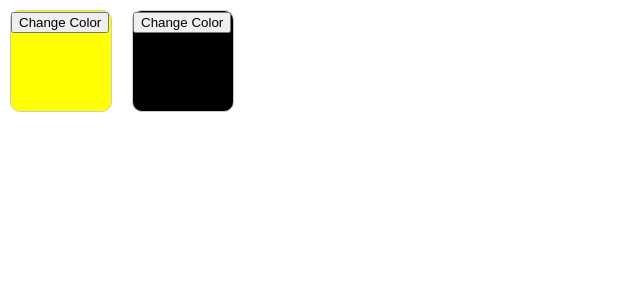
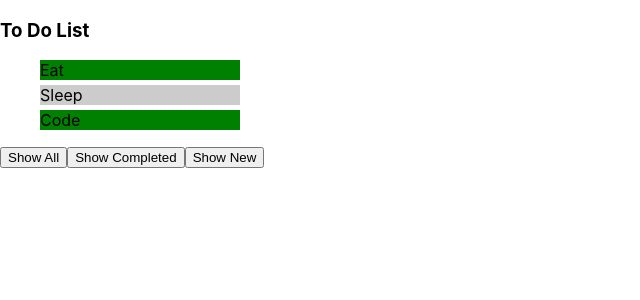
Before and after one commit to taitamfc/ReacJsStart, a React (Create React App) app: page / in a window 1280 px wide. Shown: the top 300 px of the page, without its empty margins (0-640 px from the left). Built offline with nearby package versions, Linux system fonts and the light colour scheme.

Commit message:
003 Lab_ Filter Todo

```diff
--- a/src/App.css
+++ b/src/App.css
@@ -12,3 +12,14 @@
 .box img {
   width: 100%;
 }
+
+.todo-item {
+  display: block;
+  background: green;
+  margin-bottom: 5px;
+  width: 200px;
+}
+
+.completed {
+  background: #ccc;
+}
--- a/src/App.js
+++ b/src/App.js
@@ -1,14 +1,12 @@
 import React from "react";
 
 import './App.css';
-import AlbumFeature from './features/Album';
-import ColorBox from "./components/ColorBox";
+import TodoFeature from './features/Todo';
 
 function App() {
   return (
     <div className="App">
-      <ColorBox color="yellow"></ColorBox>
-      <ColorBox color="black"></ColorBox>
+      <TodoFeature></TodoFeature>
     </div>
   );
 }
--- a/src/features/Todo/components/TodoList/index.jsx
+++ b/src/features/Todo/components/TodoList/index.jsx
@@ -3,26 +3,37 @@ import PropTypes from 'prop-types';
 import classnames from 'classnames';
 
 TodoList.propTypes = {
-    todoList: PropTypes.array
+    todoList: PropTypes.array,
+    onTodoClick: PropTypes.func
 };
 
 TodoList.defaultProps = {
-    todoList: []
+    todoList: [],
+    onTodoClick: null
 }
 
 function TodoList(props) {
-    const { todoList } = props;
+    const { todoList, onTodoClick } = props;
+    const handleTodoClick = (todo, idx) => {
+        if (onTodoClick) {
+            onTodoClick(todo, idx);
+        }
+    }
     return (
+        <>
             <ul>
-            {todoList.map(todo => (
+                {todoList.map((todo, idx) => (
                     <li key={todo.id}
                         className={classnames({
-                        completed: todo.satus == 'completed',
-                        new: todo.satus == 'new'
+                            'todo-item': true,
+                            completed: todo.status == 'completed',
+                            new: todo.status == 'new'
                         })}
+                        onClick={() => handleTodoClick(todo, idx)}
                     > {todo.title} </li>
                 ))}
             </ul>
+        </>
     );
 }
 
--- a/src/features/Todo/index.jsx
+++ b/src/features/Todo/index.jsx
@@ -1,4 +1,4 @@
-import React from 'react';
+import React, { useState } from 'react';
 import PropTypes from 'prop-types';
 import TouchList from './components/TodoList';
 
@@ -7,7 +7,7 @@ TodoFeature.propTypes = {
 };
 
 function TodoFeature(props) {
-    const todoList = [
+    const initTodoList = [
         {
             id: 1,
             title: 'Eat',
@@ -25,10 +25,50 @@ function TodoFeature(props) {
         }
     ];
 
+    const [todoList, setTodoList] = useState(initTodoList);
+    const [filterStatus, setFilterStatus] = useState('all');
+
+    const handleTodoClick = (todo, idx) => {
+        // clone array,object before change
+        const newTodoList = [...todoList];
+
+        //set update data
+        newTodoList[idx] = {
+            ...newTodoList[idx],
+            status: newTodoList[idx].status == 'new' ? 'completed' : 'new'
+        };
+
+        // set state
+        setTodoList(newTodoList);
+    }
+
+    const handleShowAll = () => {
+        setFilterStatus('all');
+    }
+    const handleShowCompleted = () => {
+        setFilterStatus('completed');
+    }
+    const handleShowNew = () => {
+        setFilterStatus('new');
+    }
+
+    const renderTodoList = todoList.filter(todo => {
+        if (filterStatus == 'all') {
+            return true;
+        } else {
+            return todo.status == filterStatus;
+        }
+    });
+
     return (
         <div>
             <h3>To Do List</h3>
-            <TouchList todoList={todoList}></TouchList>
+            <TouchList todoList={renderTodoList} onTodoClick={handleTodoClick}></TouchList>
+            <div>
+                <button onClick={handleShowAll}>Show All</button>
+                <button onClick={handleShowCompleted}>Show Completed</button>
+                <button onClick={handleShowNew}>Show New</button>
+            </div>
         </div>
     );
 }
```
Lines whose indentation alone changed are shown as unchanged.
